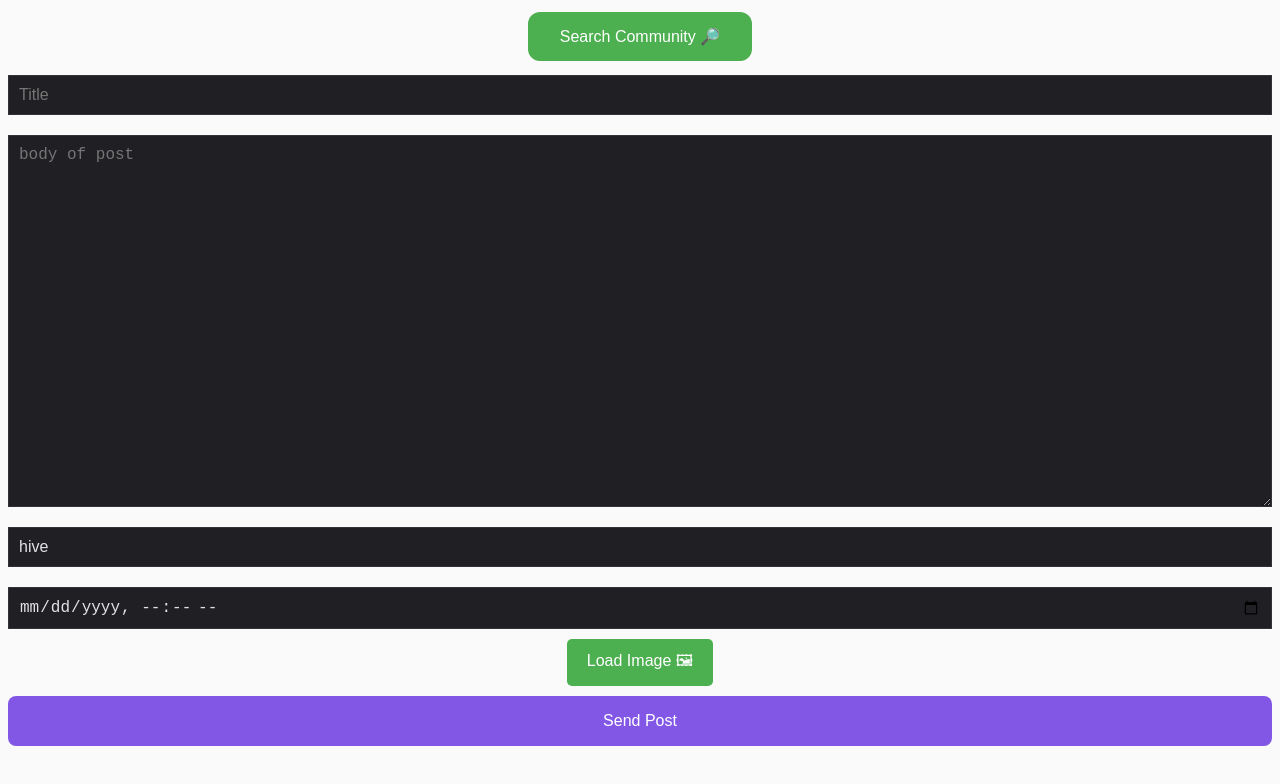
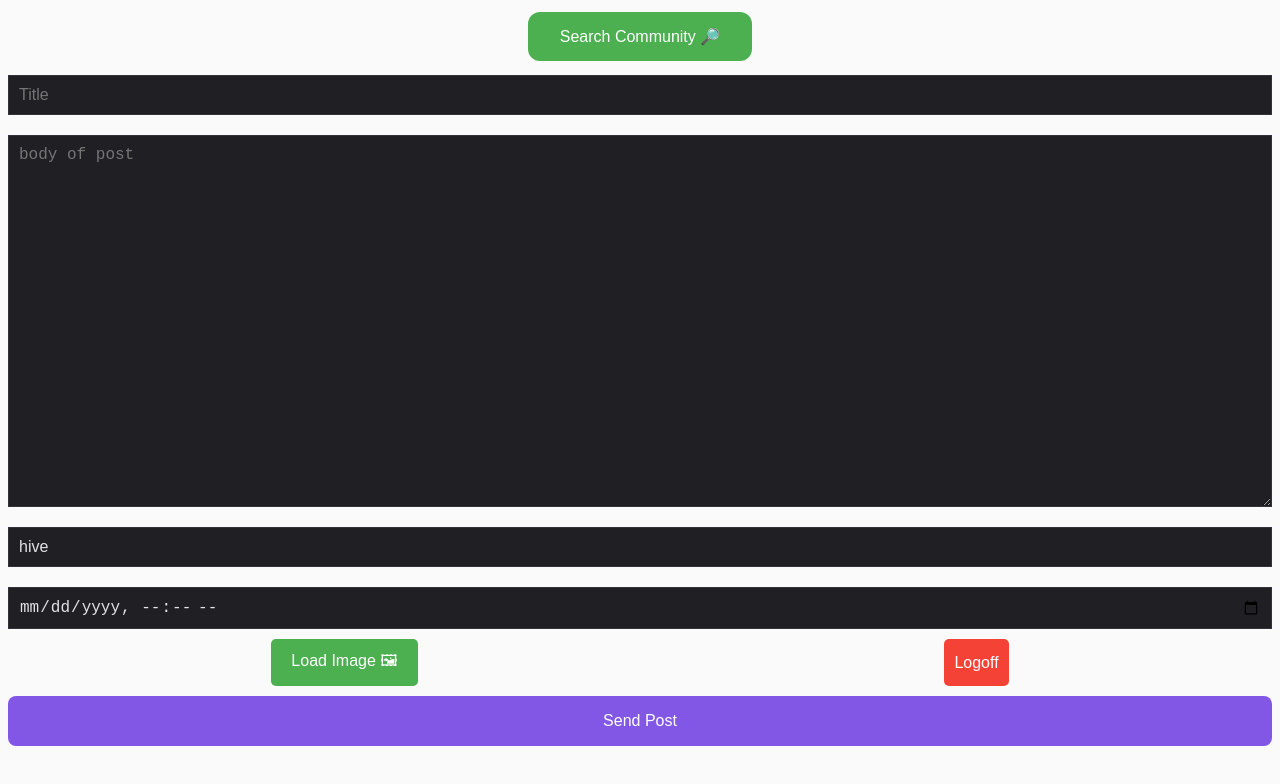
Before and after one commit to tasuboyz/Hive-TWA-Posting, a React (Vite) app: page /Hive-TWA-Posting/post in a window 1280 px wide. Shown: the top 784 px of the page. Built offline with nearby package versions, Linux system fonts and the light colour scheme.

Commit message:
Update PostPage.tsx

```diff
--- a/src/page/PostPage.tsx
+++ b/src/page/PostPage.tsx
@@ -6,6 +6,7 @@ import { useNavigate } from 'react-router-dom';
 import './PostPage.css'
 import FileInput from '../components/FileInput';
 import { postAPI } from './api/postAPI';
+import LogoffButton from '../components/LogoffButton'
 
 declare global {
   interface Window {
@@ -210,6 +211,7 @@ const handleSubmit = async (data: { image_url: string }) => {
         onChange={(e) => setDateTime(e.target.value)}
       />
       <FileInput onChange={handleFileChange} />
+      <LogoffButton />
       {/* Bottone di invio post */}
       <button className="button" onClick={inviaMessaggio}>Send Post</button>
     </div>
```
